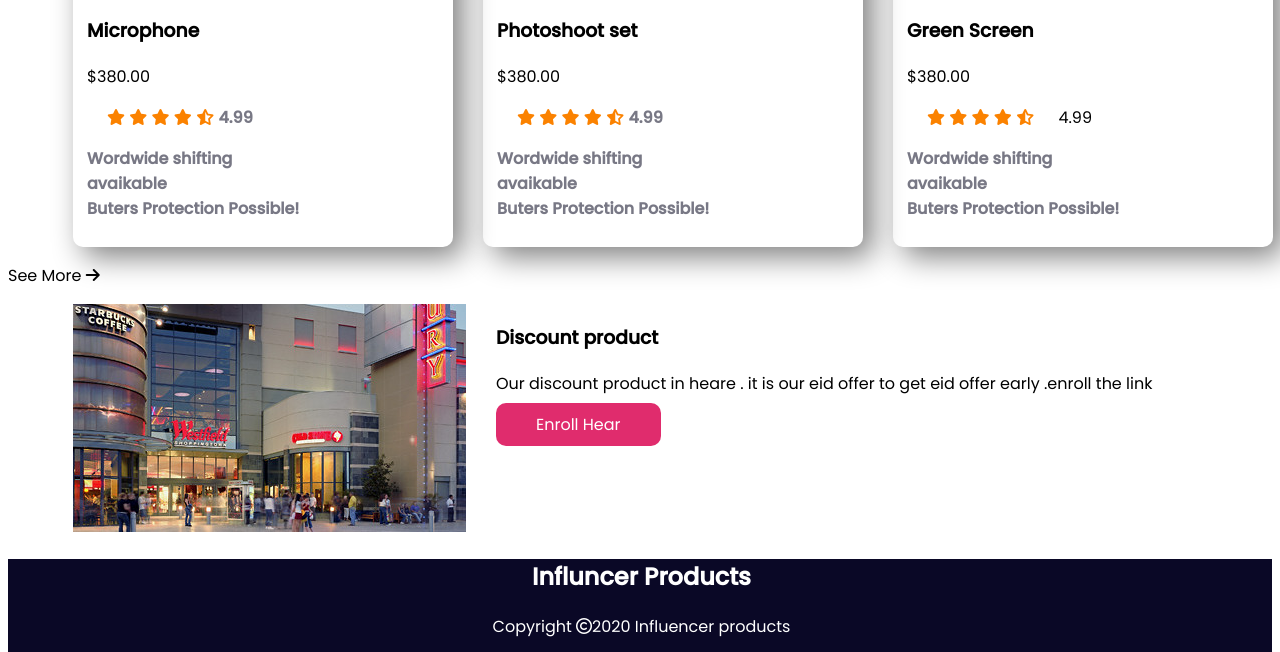
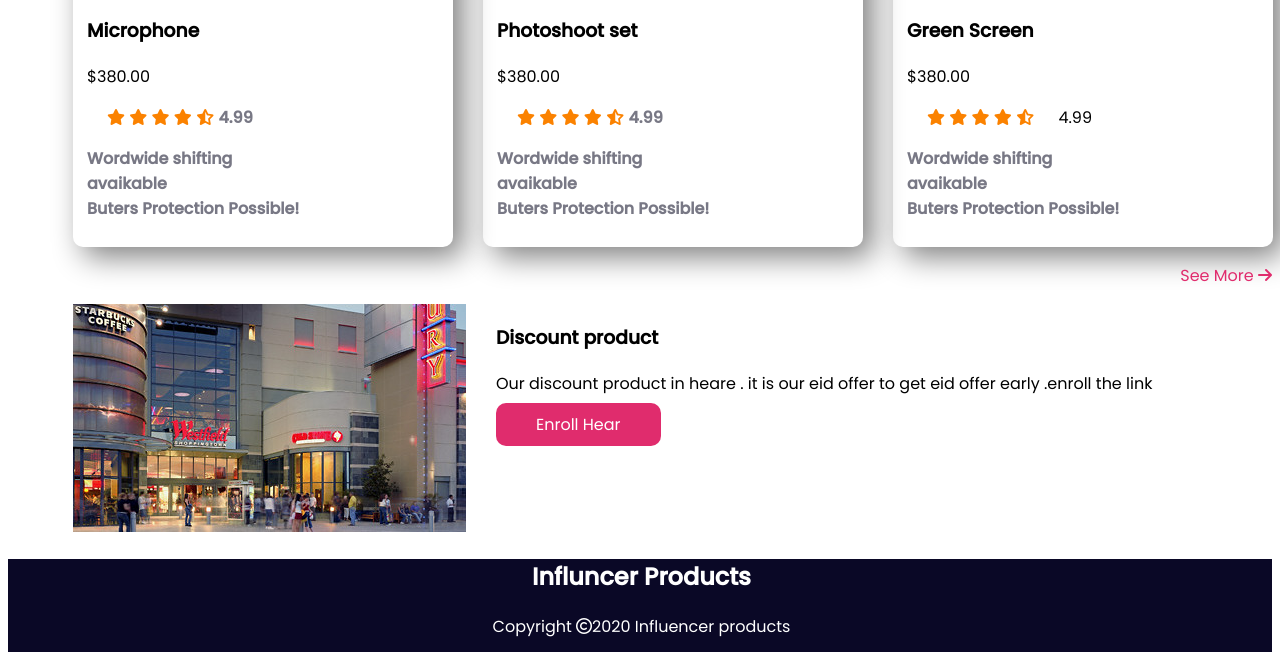
Before and after one commit to sadikhossen/modul-6, a plain HTML site: page index.html in a window 1280 px wide. Shown: the part 2267-2919 px from the top of the page. Drawn offline with Linux system fonts and the light colour scheme; a web font is replaced by a local one.

Commit message:
first commit

```diff
--- a/indent.css
+++ b/indent.css
@@ -108,6 +108,10 @@ background-color: white;
 .icon {
     margin-left: 20px;
 }
+.pagenation {
+    text-align: right;
+    color:#E02C6D;
+}
 /* item section end  */
 
 .discount-product {
```
